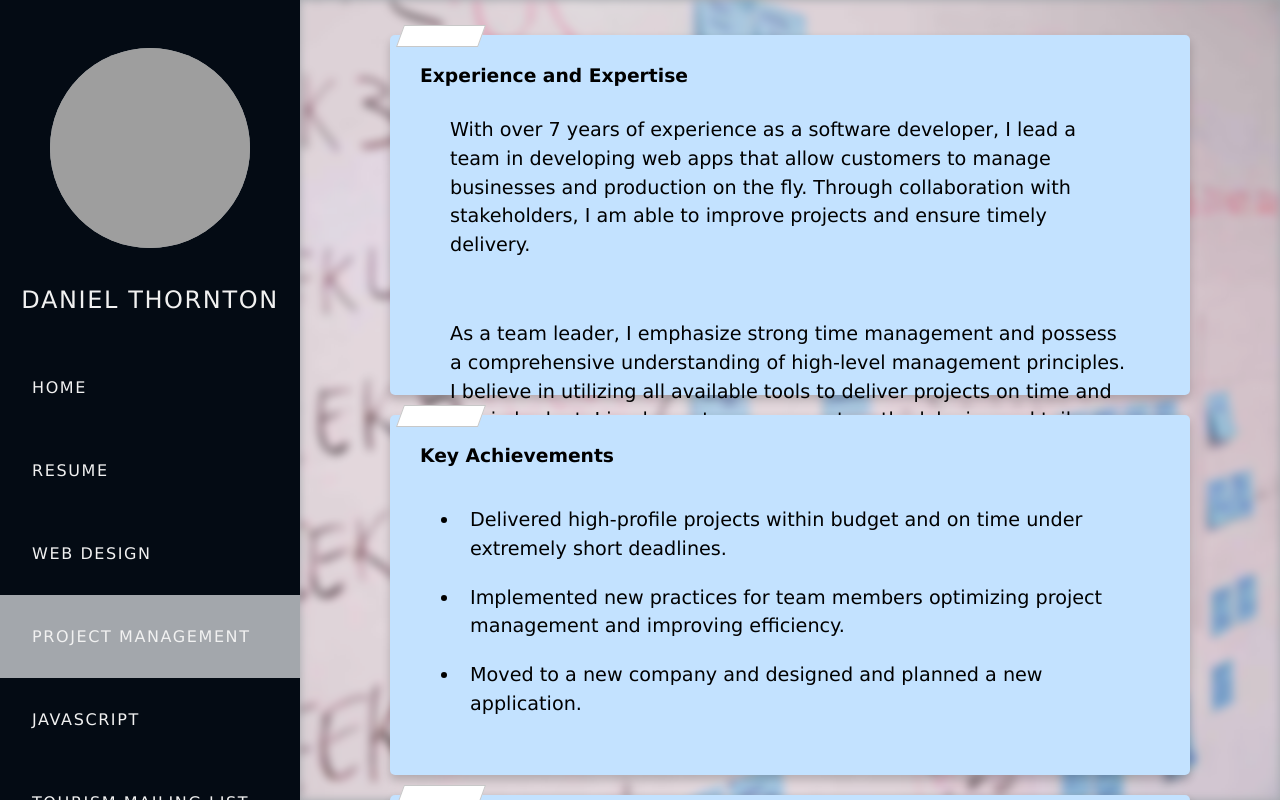
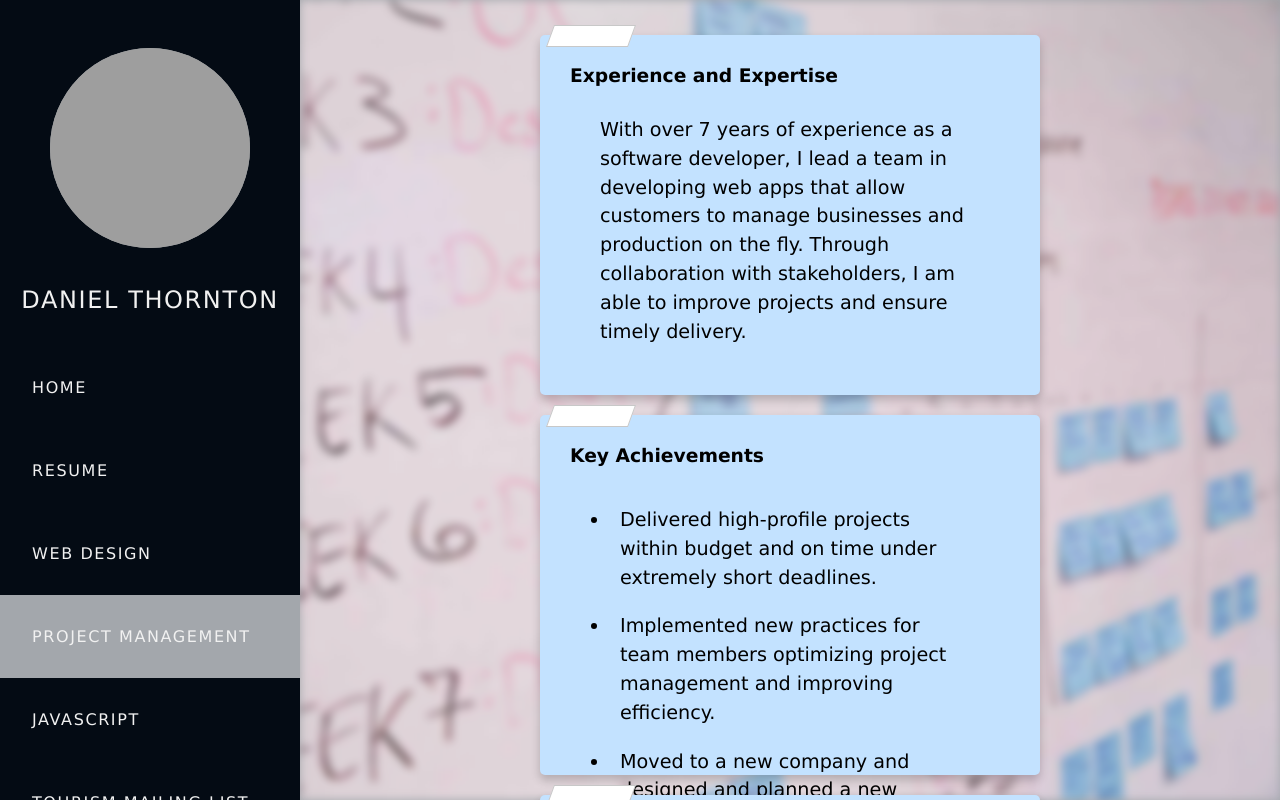
Before and after one commit to Daniel-R-Thornton/uni_Ass4, a plain HTML site: page project_management.html in a window 1280 px wide. Drawn offline with Linux system fonts and the light colour scheme; grey boxes are pictures that could not be loaded.

Commit message:
formatting fixed for project manager

```diff
--- a/css/project_managment.css
+++ b/css/project_managment.css
@@ -46,7 +46,7 @@
   box-shadow: 0 5px 10px rgba(0, 0, 0, 0.2);
   transform: translateY(-5px);
   height: 50%;
-  width: 800px;
+  width: 500px;
   margin: auto;
   flex-grow: 0;
   flex-shrink: 0;
--- a/project_management.html
+++ b/project_management.html
@@ -51,13 +51,7 @@
                     allow customers to manage businesses and production on the fly. Through collaboration with
                     stakeholders, I am able to improve projects and ensure timely delivery.
                 </p>
-                <p>
-                    As a team leader, I emphasize strong time management and possess a comprehensive understanding of
-                    high-level management principles. I believe in utilizing all available tools to deliver projects on
-                    time and within budget. I implement management methodologies and tailor them to suit specific
-                    project requirements. Additionally, I excel in managing project budgets, mitigating risks, and
-                    resolving any issues that may arise during the project.
-                </p>
+
             </div>
 
             <div class="achievements">
```
